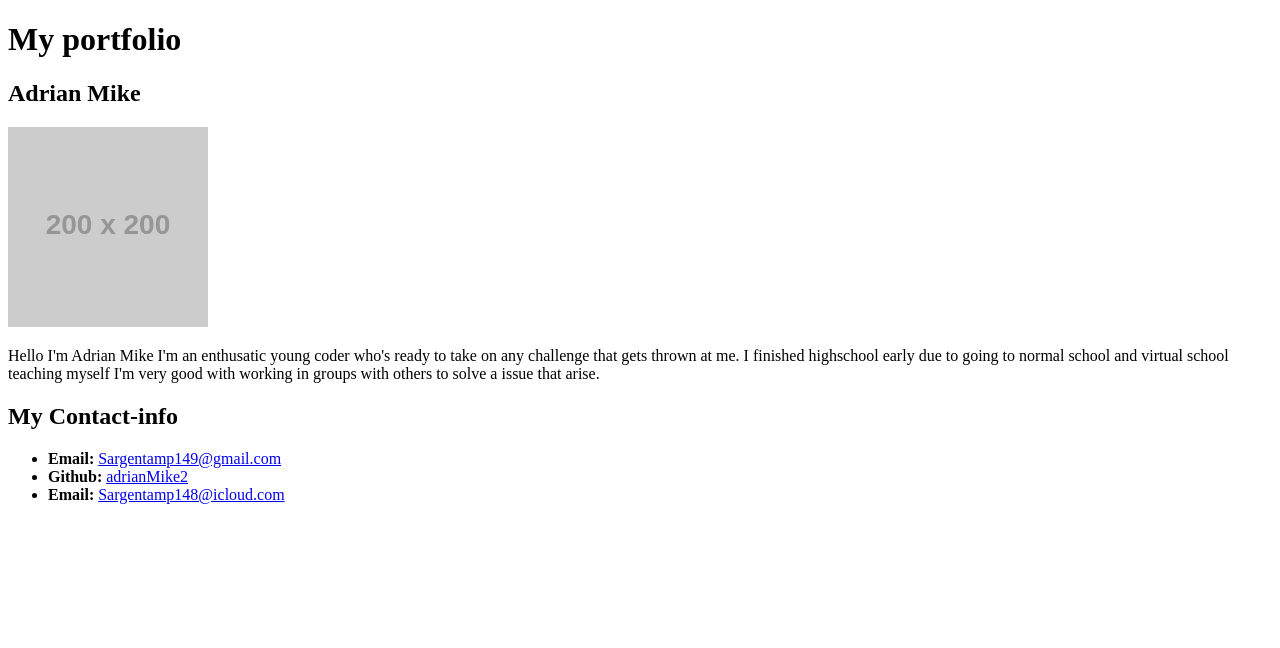
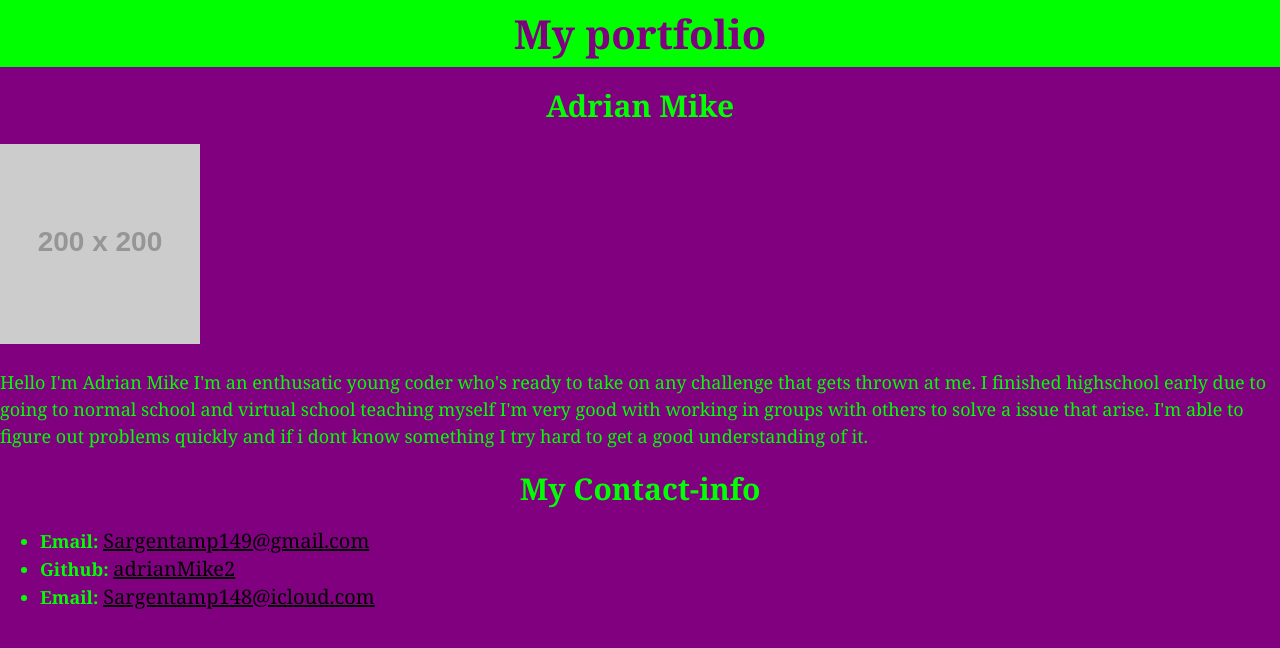
Before and after one commit to adrianMike2/challenge2, a plain HTML site: page index.html in a window 1280 px wide. Drawn offline with Linux system fonts and the light colour scheme; placeholder pictures from the web are drawn by us.

Commit message:
got the headings centered

```diff
--- a/assets/style.css
+++ b/assets/style.css
@@ -0,0 +1,38 @@
+body {
+background-color:purple;
+padding: 0;
+margin: 0;
+font-family: Georgia, 'Times New Roman', Times, serif;
+font-size: 18px;
+line-height: 150%;
+color:lime
+}
+
+header{
+    background-color:purple;
+}
+
+h1 {
+  padding: 20px 0;
+  margin: 0;
+  margin-bottom: 20px;
+  font-size: 40px;
+  color:purple;
+  text-align: center;
+  background:lime;
+
+}
+h2 {
+    font-size: 30px;
+    text-align: center;
+}
+a {
+    color:black;
+    font-size: 20px;
+}
+
+
+#my-bio{
+    float: left;
+    color: maroon;
+}
--- a/index.html
+++ b/index.html
@@ -3,6 +3,7 @@
 <head>
     <meta charset="UTF-8">
     <title>portfolio</title>
+    <link rel="stylesheet" type="text/css" href="./assets/style.css"/>
 </head>
 <body>
     <header>
@@ -23,7 +24,8 @@
                 ready to take on any challenge that gets thrown at me. I finished
                 highschool early due to going to normal school and virtual school teaching
                 myself I'm very good with working in groups with others to solve a issue
-                that arise.
+                that arise. I'm able to figure out problems quickly and if i dont know
+                something I try hard to get a good understanding of it.
             </p>
         </section>
 
```
